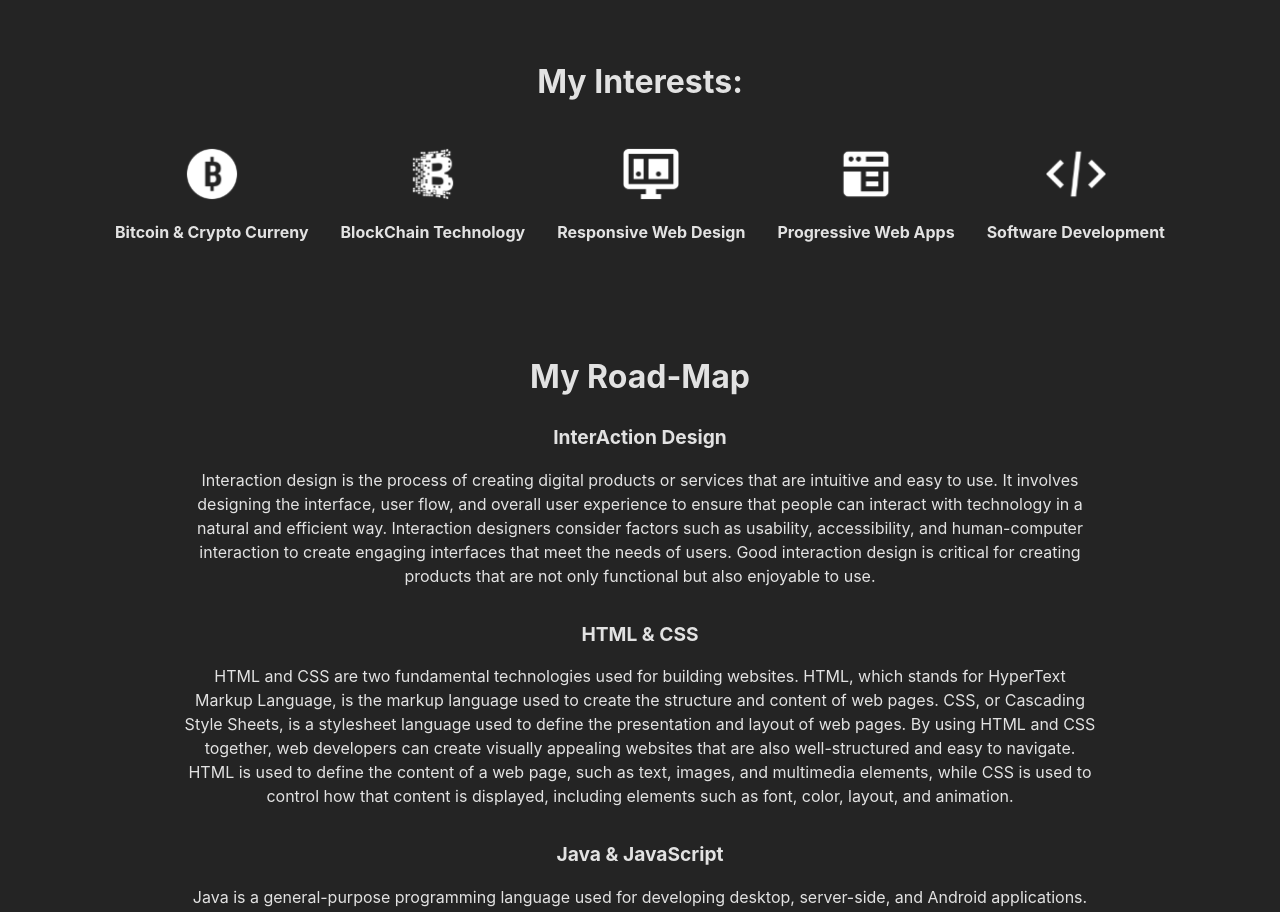
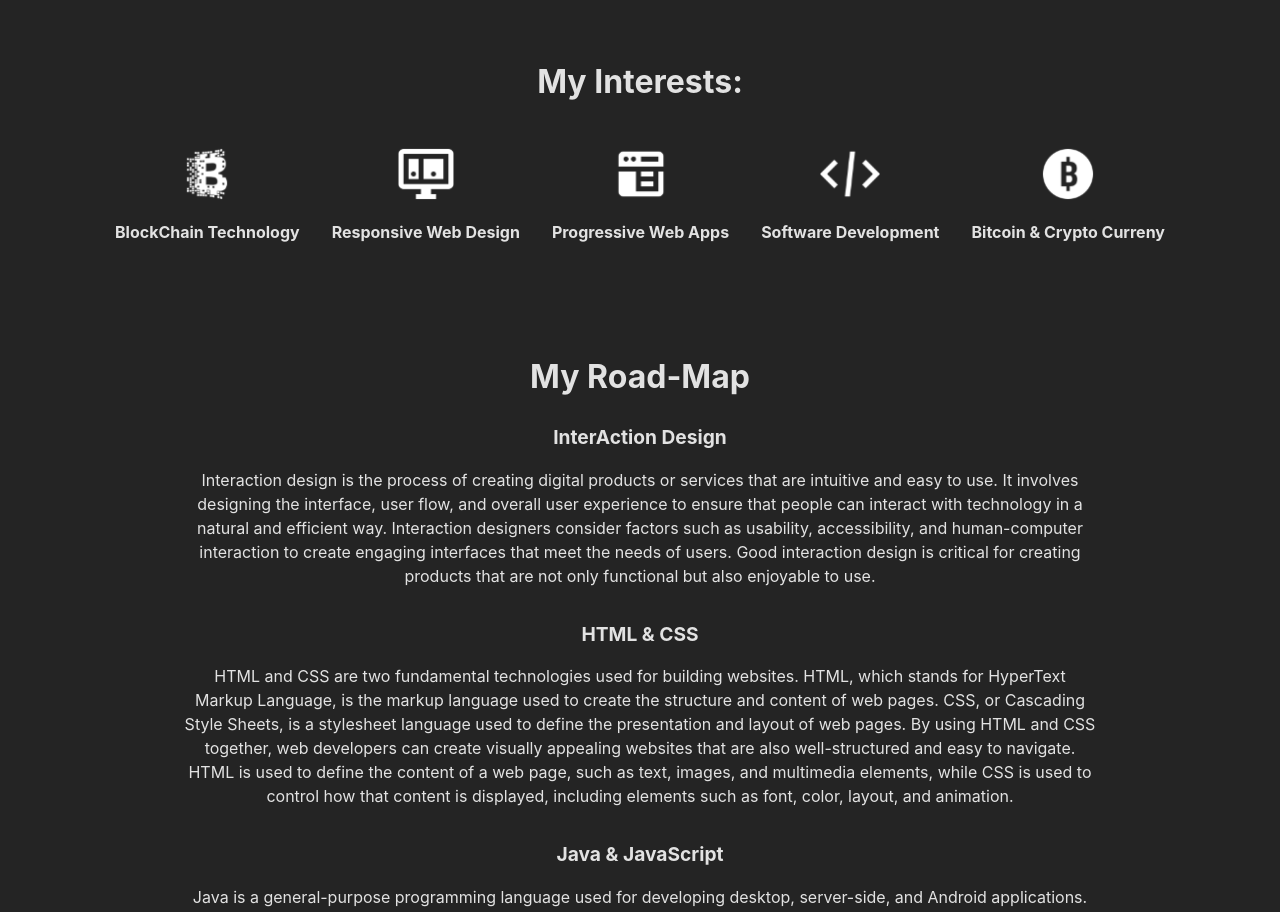
Before and after one commit to James-Frown/New-Portfolio, a React (Vite) app: page /about in a window 1280 px wide. Shown: the part 1000-1912 px from the top of the page. Built offline with nearby package versions, Linux system fonts and the light colour scheme.

Commit message:
Latest Changes

```diff
--- a/src/pages/aboutPage/interests.jsx
+++ b/src/pages/aboutPage/interests.jsx
@@ -19,12 +19,6 @@ const Intrests = () => {
                         </h1>
                     </div>
                     <div className='content__icons__wrapper'>
-                        <div className='icon__wrapper'>
-                            <img src={Bitcoin} className='icon__selector' />
-                            <h3 className='icon__text'>
-                                Bitcoin & Crypto Curreny
-                            </h3>
-                        </div>
                         <div className='icon__wrapper'>
                             <img src={Blockchain} className='icon__selector' />
                             <h3 className='icon__text'>
@@ -49,6 +43,13 @@ const Intrests = () => {
                                 Software Development
                             </h3>
                         </div>
+
+                        <div className='icon__wrapper'>
+                            <img src={Bitcoin} className='icon__selector' />
+                            <h3 className='icon__text'>
+                                Bitcoin & Crypto Curreny
+                            </h3>
+                        </div>
                     </div>
                 </div>
             </div>
```
